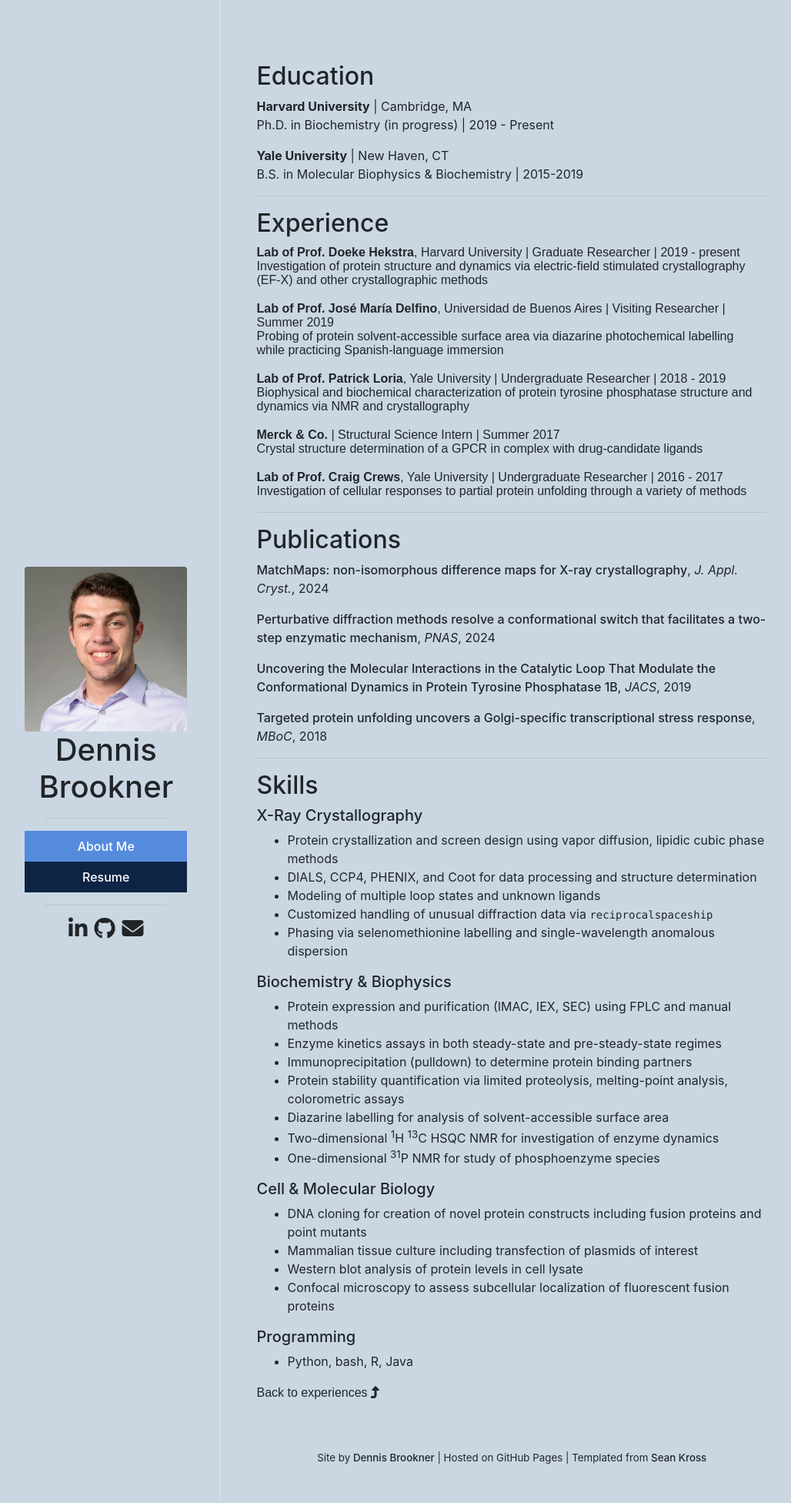
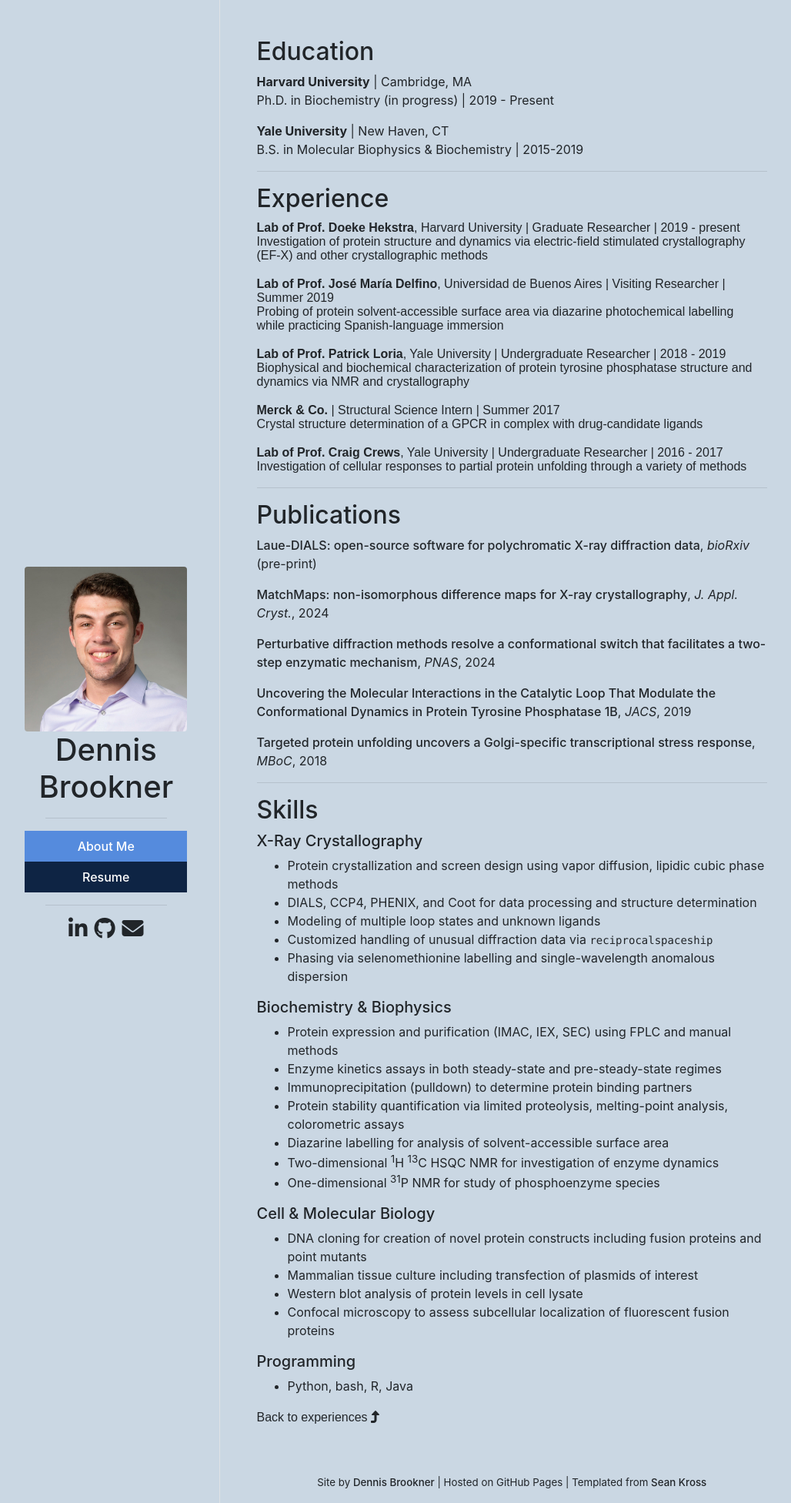
Before and after one commit to dennisbrookner/dennisbrookner.github.io, a Jekyll site: the page built from resume.md, in a window 1280 px wide. Shown: the whole page at 77% size, without its empty margins (122-1150 px from the left). Built offline with Jekyll 4.4.1, drawn with Linux system fonts in a browser that asks for light colours; nearby versions of some CDN libraries.

Commit message:
Update resume.md

```diff
--- a/resume.md
+++ b/resume.md
@@ -38,6 +38,8 @@ Investigation of cellular responses to partial protein unfolding through a varie
 ---
 
 ## Publications
+
+<span class='skill paper hekstra'>**[Laue-DIALS: open-source software for polychromatic X-ray diffraction data](https://www.biorxiv.org/content/10.1101/2024.07.23.604358v1)**, *bioRxiv* (pre-print)</span>
 
 <span class='skill paper hekstra'>**[MatchMaps: non-isomorphous difference maps for X-ray crystallography](https://journals.iucr.org/j/issues/2024/03/00/ei5112/index.html)**, *J. Appl. Cryst.*, 2024</span>
 
```
